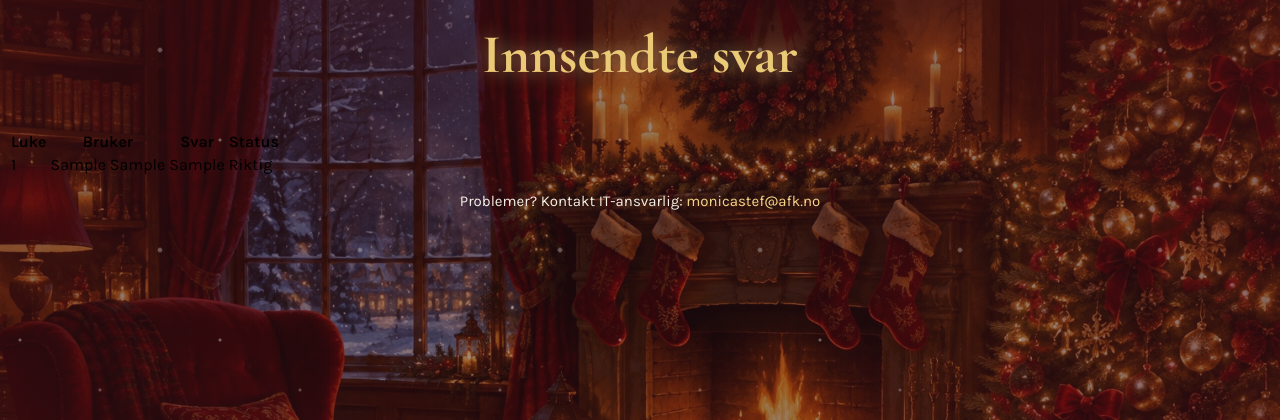
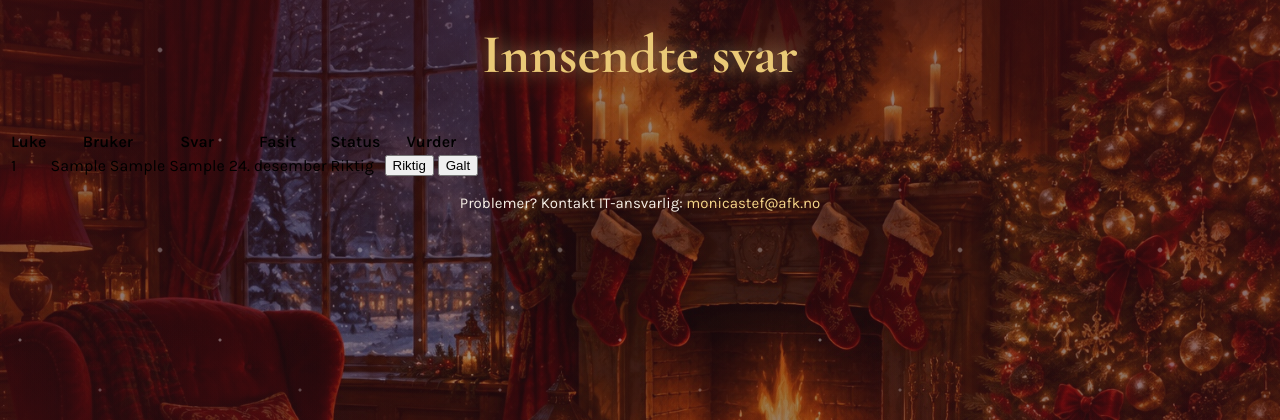
Before and after one commit to Tekkswork/Julekalender, a Node server app: page /admin in a window 1280 px wide. Shown: the top 420 px of the page. Run offline with Node 20, Linux system fonts and the light colour scheme; data comes from the database, SQL or seed files in the repository; tables that the repository leaves empty hold one stand-in row (values such as "Sample post"); some libraries are stand-ins or nearby versions.

Commit message:
Nå har jeg en knapp ved siden av svarene hvor man kan trykke Riktig/galt og det funker!

```diff
--- a/app.js
+++ b/app.js
@@ -37,7 +37,20 @@ app.get('/login', (req, res) => {
 
 app.get('/admin', async (req, res) => {
   const svar = await Svar.find().populate('bruker');
-  res.render('admin', { svar: svar });
+  const luker = await Luke.find();
+
+  res.render('admin', { svar: svar, luker: luker});
+});
+
+// vise hva er riktig og galt
+app.post('/admin/svar/:id', async (req, res) => {
+  const riktig = req.body.riktig === 'true';
+
+  await Svar.findByIdAndUpdate(req.params.id, {
+    riktig: riktig
+  });
+
+  res.redirect('/admin');
 });
 
 
--- a/views/admin.ejs
+++ b/views/admin.ejs
@@ -7,11 +7,14 @@
     <th>Luke</th>
     <th>Bruker</th>
     <th>Svar</th>
+    <th>Fasit</th>
     <th>Status</th>
+    <th>Vurder</th>
   </tr>
 
   <% svar.forEach(innsendt => { %>
-    <tr>
+  <% const luke = luker.find(luke => luke.id === innsendt.dag); %>
+  <tr>
       <td><%= innsendt.dag %></td>
       <td>
         <%= innsendt.bruker
@@ -19,7 +22,14 @@
           : 'Ukjent bruker' %>
       </td>
       <td><%= innsendt.svar %></td>
+      <td><%= luke ? luke.correct_answer : 'Fasit mangler' %></td>
       <td><%= innsendt.riktig === null ? 'Ikke vurdert' : (innsendt.riktig ? 'Riktig' : 'Galt') %></td>
+      <td>
+        <form action="/admin/svar/<%= innsendt._id %>" method="POST">
+          <button type="submit" name="riktig" value="true">Riktig</button>
+          <button type="submit" name="riktig" value="false">Galt</button>
+        </form>
+      </td>
     </tr>
   <% }) %>
 </table>
```
